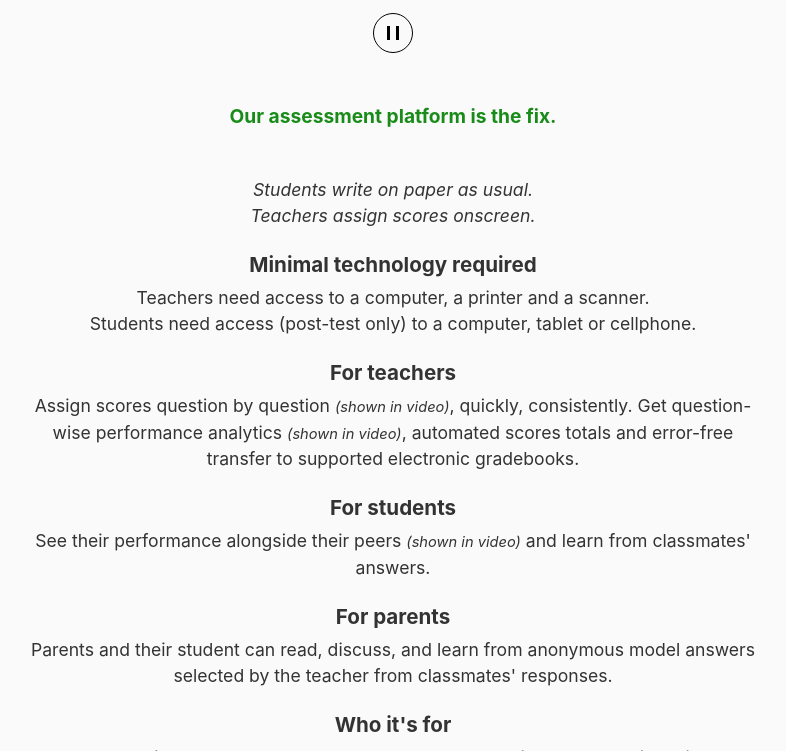
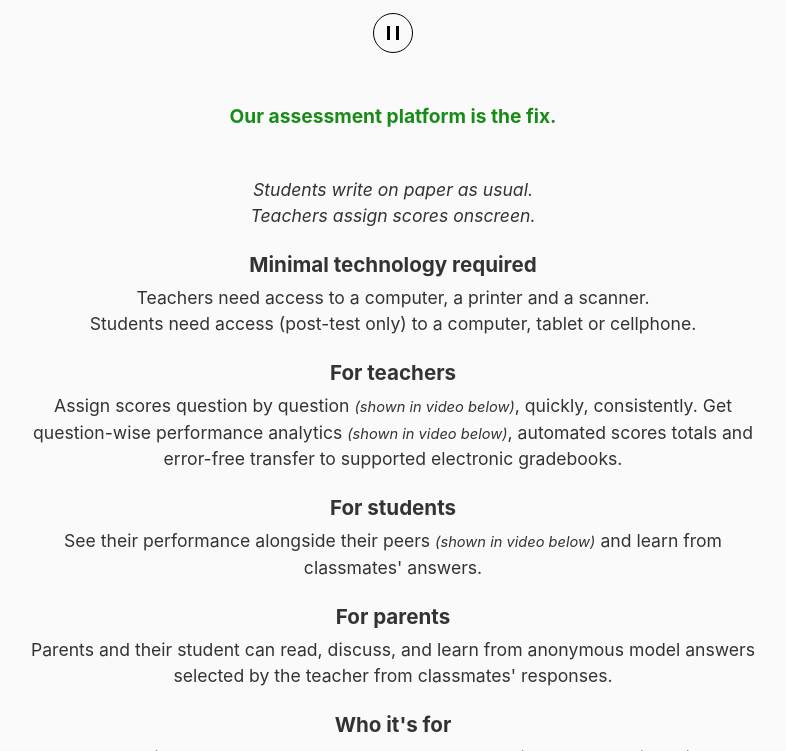
Before and after one commit to kkr-pa/pa, a plain HTML site: page index.html in a window 1280 px wide. Shown: the part 435-1186 px from the top of the page, without its empty margins (247-1033 px from the left). Drawn offline with Linux system fonts and the light colour scheme; a script that the page names is missing.

Commit message:
change 'shown in video' to 'shown in video below'

```diff
--- a/index.html
+++ b/index.html
@@ -167,10 +167,10 @@ startRotation();
   <h3>Minimal technology required</h3> Teachers need access to a computer, a printer and a scanner.<br> Students need access (post-test only) to a computer, tablet or cellphone.</p>
 
   <h3>For teachers</h3>
-  <p>Assign scores question by question <small><i>(shown in video)</i></small>, quickly, consistently. Get question-wise performance analytics <small><i>(shown in video)</i></small>, automated scores totals and error-free transfer to supported electronic gradebooks.</p>
+  <p>Assign scores question by question <small><i>(shown in video below)</i></small>, quickly, consistently. Get question-wise performance analytics <small><i>(shown in video below)</i></small>, automated scores totals and error-free transfer to supported electronic gradebooks.</p>
 
   <h3>For students</h3>
-  <p>See their performance alongside their peers <small><i>(shown in video)</i></small> and learn from classmates' answers.</p>
+  <p>See their performance alongside their peers <small><i>(shown in video below)</i></small> and learn from classmates' answers.</p>
 
   <h3>For parents</h3>
   <p>Parents and their student can read, discuss, and learn from anonymous model answers selected by the teacher from classmates' responses.</p>
```
